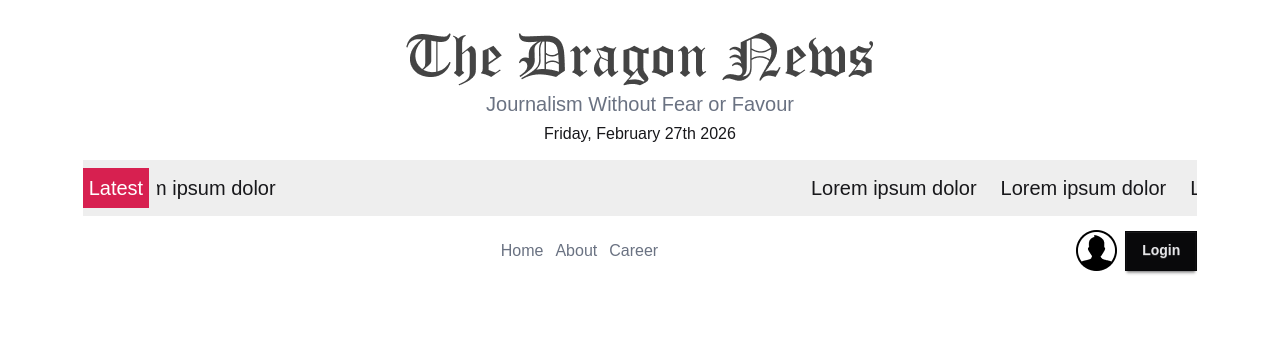
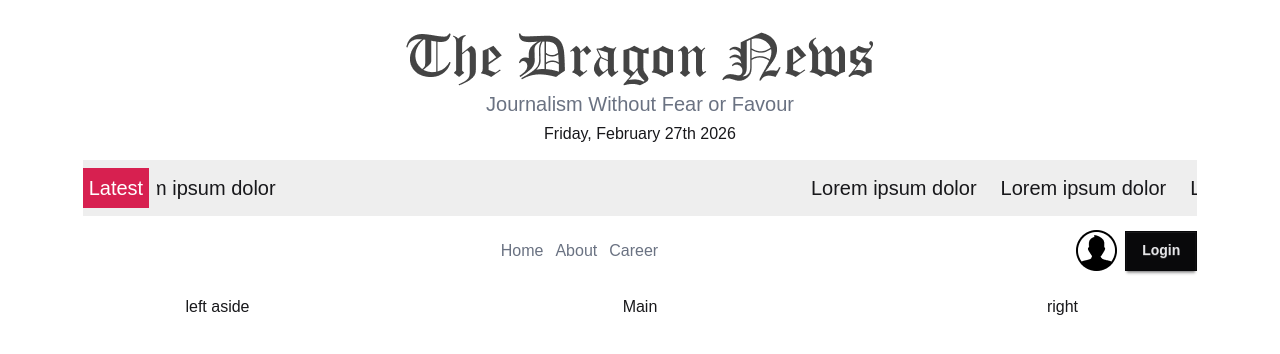
Before and after one commit to TheCoderArif/Dragon-News, a React app: page / in a window 1280 px wide. Shown: the top 354 px of the page. Built offline with nearby package versions, Linux system fonts and the light colour scheme; the HTML template or start-up script is replaced by a standard one.

Commit message:
main section layout

```diff
--- a/src/layouts/home/Home.jsx
+++ b/src/layouts/home/Home.jsx
@@ -16,6 +16,12 @@ const Home = () => {
                 <NavBar></NavBar>
             </nav>
 
+            <main className="py-6 w-11/12 mx-auto grid md:grid-cols-12 gap-3">
+                <aside className="left col-span-3"> left aside </aside>
+                <section className="main col-span-6">Main</section>
+                <aside className="right col-span-3">right</aside>
+            </main>
+
             <footer></footer>
         </div>
     );
```
